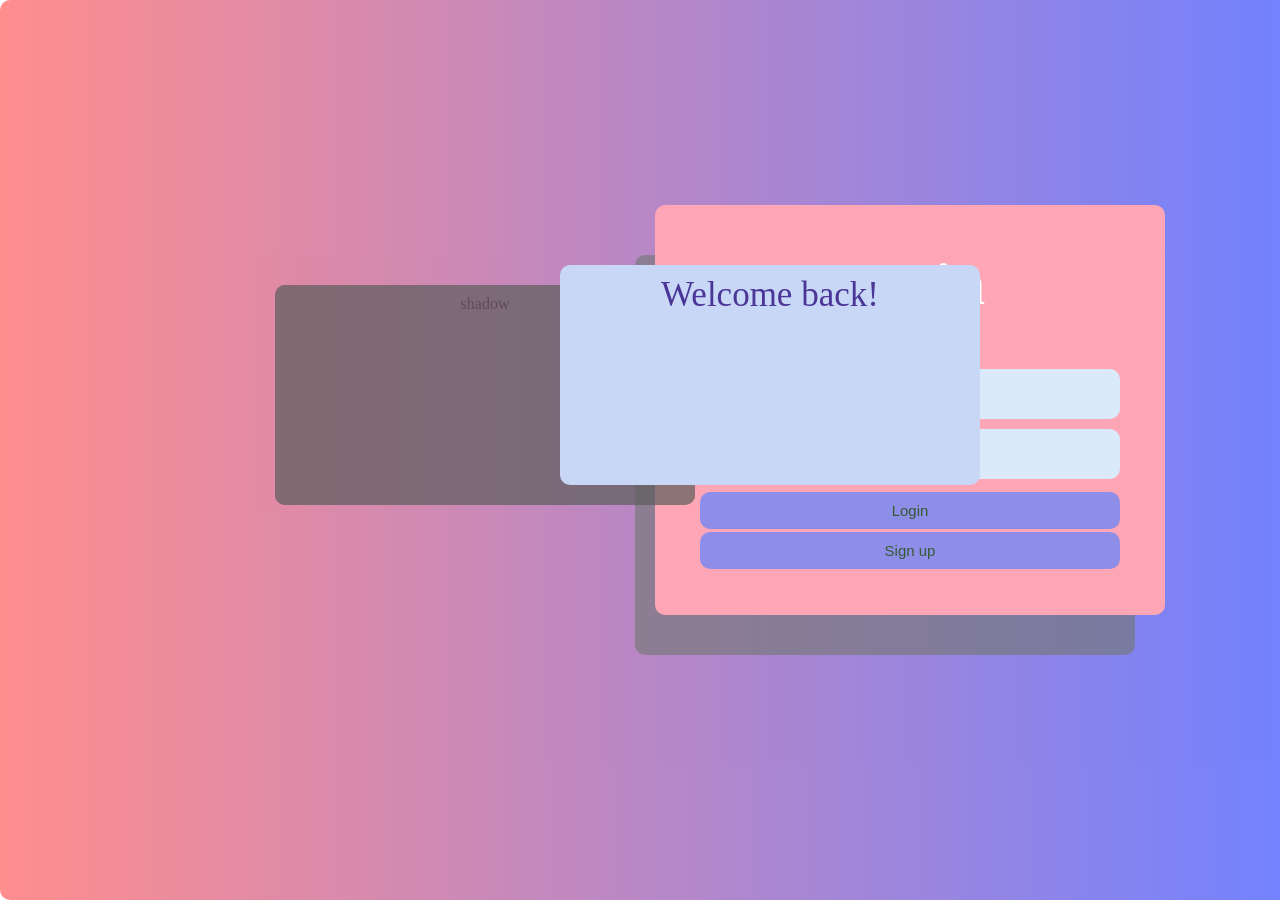
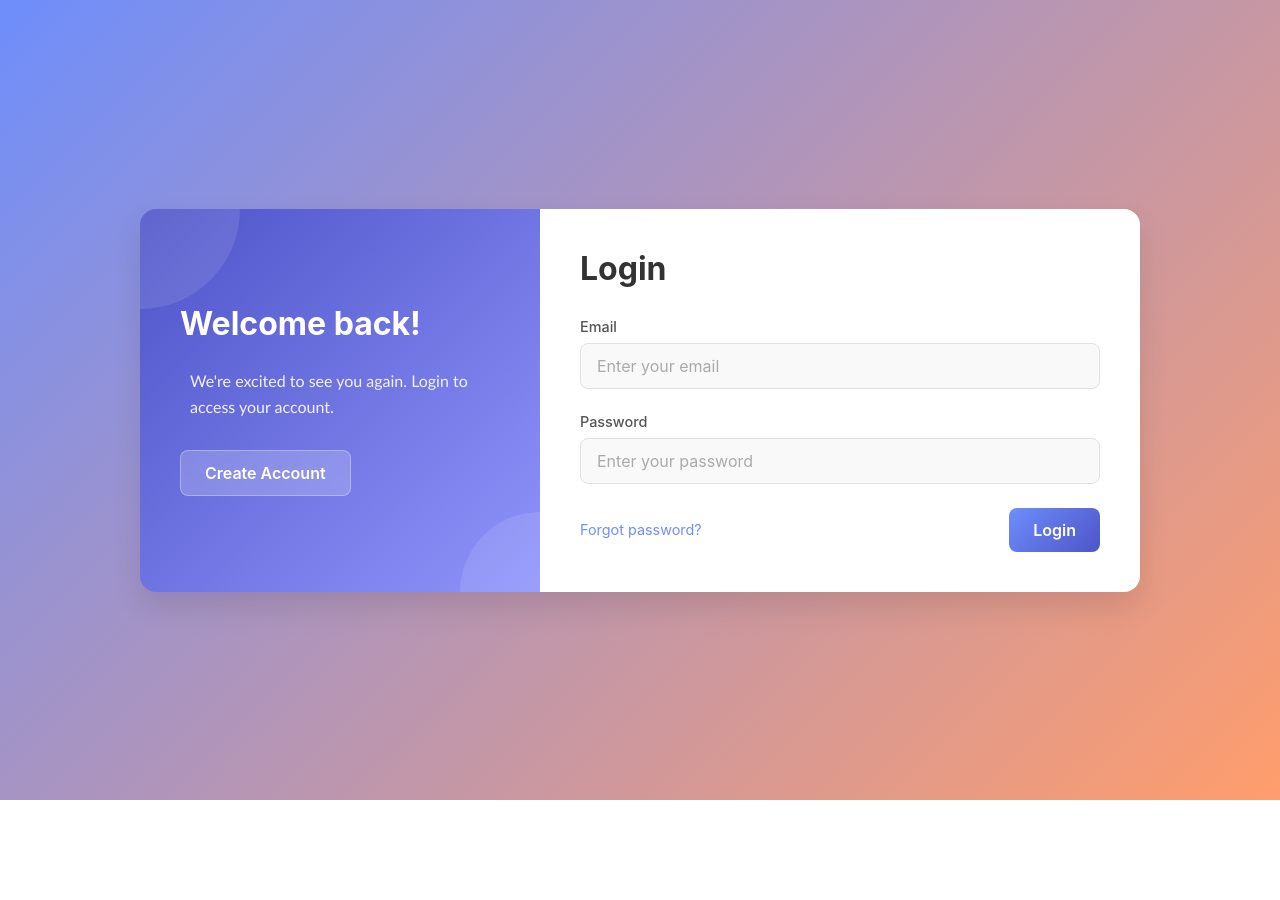
Before and after one commit to Rcheng2003/Sone, a React (Create React App) app in the folder client/: page /login in a window 1280 px wide. After the commit the page ends 800 px from the top, so only its background shows below. Built offline with nearby package versions, Linux system fonts and the light colour scheme.

Commit message:
login page design

```diff
--- a/client/src/pages/LoginPage.css
+++ b/client/src/pages/LoginPage.css
@@ -1,95 +1,262 @@
-.Login{
-    background: linear-gradient(to right,rgb(255, 113, 113), rgb(79, 99, 255));
-    text-align: center;
-    object-fit: fill;
-    opacity: 80%;
-    margin: auto;
-    width: 100%;
-    height: 890px;
-    padding: 5px;
-    background-position: center center;
-    background-size: cover;
-    border-radius: 10px;
-    justify-content: space-between;
-    position: sticky;
-
+/* Base and Reset Styles */
+* {
+  margin: 0;
+  padding: 0;
+  box-sizing: border-box;
+  font-family: "Inter", sans-serif;
 }
 
-.LoginShadow{
-    width: 500px;
-    height: 400px;
-    margin-top: 250px;
-    margin-left: 630px;
-    border-radius: 10px;
-    position: absolute;
-    box-shadow: inset 0 0 0 1000px rgba(82, 85, 83, 0.637);
-    color: white;
-}
-.Loginn{
-    font-size: 30px;
-    width: 500px;
-    height: 400px;
-    margin-top: 200px;
-    margin-left: 650px;
-    background-color:rgb(254, 145, 163);
-    border-radius: 10px;
-    justify-content: space-between;
-    align-self: center;
-    padding: 5px;
-    position: relative;
-    color: white;
+body,
+html {
+  height: 100%;
+  width: 100%;
 }
 
-
-.buttL{
-    border-radius: 10px;
-    color: rgb(5, 48, 4);
-    background-color: rgb(115, 115, 227);
-    border-style: none;
-    width: 420px;
-    font-size: 15px;
-    margin-top: -10px;
-    padding: 10px;
-    margin-top: -10px;
+/* Main Container */
+.login-container {
+  display: flex;
+  justify-content: center;
+  align-items: center;
+  min-height: 100vh;
+  background: linear-gradient(135deg, #6e8efb, #ff9d6c);
+  padding: 20px;
 }
 
-.InputL{
-    margin-top: 10px;
-    border-radius: 10px;
-    width: 400px;
-    font-size: 15px;
-    padding: 10px;
-    height: 30px;
-    border-style: none;
-    background-color: rgb(209, 229, 249);
+/* Login Card Container */
+.login-card-container {
+  display: flex;
+  max-width: 1000px;
+  width: 100%;
+  height: auto;
+  border-radius: 16px;
+  overflow: hidden;
+  box-shadow: 0 15px 30px rgba(0, 0, 0, 0.1);
 }
 
-.WelcomeL{
-    width: 400px;
-    font-size: 35px;
-    padding: 10px;
-    height: 200px;
-    background-color: rgb(188, 206, 246);
-    border-radius: 10px;
-    margin-left: 250px;
-    align-self: baseline;
-    position: relative;
-    margin-top: -350px;
-    color: rgb(31, 5, 127);
-    justify-self: center;
+/* Welcome Side */
+.welcome-card {
+  background: linear-gradient(135deg, #4e54c8, #8f94fb);
+  color: white;
+  padding: 40px;
+  display: flex;
+  flex-direction: column;
+  justify-content: center;
+  width: 40%;
+  position: relative;
+  overflow: hidden;
 }
 
-.WelcomeLShadow{
+.welcome-card::before {
+  content: "";
+  position: absolute;
+  top: -100px;
+  left: -100px;
+  width: 200px;
+  height: 200px;
+  border-radius: 50%;
+  background: rgba(255, 255, 255, 0.1);
+}
 
-    width: 400px;
+.welcome-card::after {
+  content: "";
+  position: absolute;
+  bottom: -80px;
+  right: -80px;
+  width: 160px;
+  height: 160px;
+  border-radius: 50%;
+  background: rgba(255, 255, 255, 0.1);
+}
+
+.welcome-content {
+  position: relative;
+  z-index: 2;
+}
+
+.welcome-content h2 {
+  font-size: 2rem;
+  margin-bottom: 20px;
+  font-weight: 700;
+}
+
+.welcome-content p {
+  margin-bottom: 30px;
+  line-height: 1.6;
+  opacity: 0.9;
+}
+
+/* Login Form Side */
+.login-card {
+  background: white;
+  padding: 40px;
+  width: 60%;
+  display: flex;
+  align-items: center;
+}
+
+.login-form-container {
+  width: 100%;
+}
+
+.login-form-container h1 {
+  color: #333;
+  margin-bottom: 30px;
+  font-size: 2rem;
+  font-weight: 700;
+}
+
+.login-form {
+  width: 100%;
+}
+
+.form-group {
+  margin-bottom: 24px;
+}
+
+.form-group label {
+  display: block;
+  margin-bottom: 8px;
+  font-size: 0.9rem;
+  color: #555;
+  font-weight: 500;
+}
+
+.form-input {
+  width: 100%;
+  padding: 12px 16px;
+  border: 1px solid #e1e1e1;
+  border-radius: 8px;
+  font-size: 1rem;
+  transition: all 0.3s ease;
+  background-color: #f9f9f9;
+}
+
+.form-input:focus {
+  outline: none;
+  border-color: #6e8efb;
+  box-shadow: 0 0 0 2px rgba(110, 142, 251, 0.2);
+  background-color: white;
+}
+
+.form-input::placeholder {
+  color: #aaa;
+}
+
+.error-message {
+  color: #e53935;
+  margin-bottom: 20px;
+  font-size: 0.9rem;
+}
+
+.form-footer {
+  display: flex;
+  justify-content: space-between;
+  align-items: center;
+  margin-top: 10px;
+}
+
+.forgot-password {
+  color: #6e8efb;
+  text-decoration: none;
+  font-size: 0.9rem;
+  transition: color 0.3s ease;
+}
+
+.forgot-password:hover {
+  color: #4e54c8;
+  text-decoration: underline;
+}
+
+/* Buttons */
+.primary-button,
+.secondary-button {
+  cursor: pointer;
+  padding: 12px 24px;
+  border: none;
+  border-radius: 8px;
+  font-size: 1rem;
+  font-weight: 600;
+  text-align: center;
+  transition: all 0.3s ease;
+}
+
+.primary-button {
+  background: linear-gradient(135deg, #6e8efb, #4e54c8);
+  color: white;
+  width: auto;
+}
+
+.primary-button:hover {
+  background: linear-gradient(135deg, #4e54c8, #3f45a9);
+  transform: translateY(-2px);
+  box-shadow: 0 4px 12px rgba(78, 84, 200, 0.3);
+}
+
+.secondary-button {
+  background: rgba(255, 255, 255, 0.2);
+  color: white;
+  backdrop-filter: blur(5px);
+  border: 1px solid rgba(255, 255, 255, 0.3);
+}
+
+.secondary-button:hover {
+  background: rgba(255, 255, 255, 0.3);
+  transform: translateY(-2px);
+}
+
+/* Responsive Design */
+@media (max-width: 768px) {
+  .login-card-container {
+    flex-direction: column;
+    height: auto;
+  }
+
+  .welcome-card,
+  .login-card {
+    width: 100%;
+    padding: 30px;
+  }
+
+  .welcome-card {
+    order: -1;
+    padding-bottom: 50px;
+  }
+
+  .login-card {
+    padding-top: 40px;
+  }
+
+  .welcome-content h2 {
+    font-size: 1.8rem;
+  }
+
+  .login-form-container h1 {
+    font-size: 1.8rem;
+  }
+}
+
+@media (max-width: 480px) {
+  .login-container {
     padding: 10px;
-    height: 200px;
-    background-color: rgb(0, 0, 0);
-    border-radius: 10px;
-    margin-left: 270px;
-    margin-top: -330px;
-    box-shadow: inset 0 0 0 1000px rgba(82, 85, 83, 0.637);
-    opacity: 70%;
-    position: absolute;
+  }
 
+  .welcome-card,
+  .login-card {
+    padding: 20px;
+  }
+
+  .form-footer {
+    flex-direction: column;
+    gap: 15px;
+  }
+
+  .primary-button {
+    width: 100%;
+  }
+
+  .forgot-password {
+    margin-bottom: 10px;
+    display: block;
+    text-align: center;
+  }
 }
--- a/client/src/pages/LoginPage.js
+++ b/client/src/pages/LoginPage.js
@@ -10,12 +10,12 @@ function LoginPage() {
 
   function handlePasswordChange(e) {
     setPassword(e.target.value);
-    setErrorMessage(""); // Clear error message when editing password
+    setErrorMessage("");
   }
 
   function handleEmailChange(e) {
     setEmail(e.target.value);
-    setErrorMessage(""); // Clear error message when editing password
+    setErrorMessage("");
   }
 
   async function loginUser(event) {
@@ -27,7 +27,7 @@ function LoginPage() {
         headers: {
           "Content-Type": "application/json",
         },
-        credentials: 'include',
+        credentials: "include",
         body: JSON.stringify({
           email,
           password,
@@ -35,53 +35,76 @@ function LoginPage() {
       });
       if (response.ok) {
         const data = await response.json();
-        //alert(data.message);
-        navigate('/');
+        navigate("/");
       } else {
         const errorData = await response.json();
-        setErrorMessage(errorData.error); // Set error message in state
+        setErrorMessage(errorData.error);
       }
     } catch (err) {
       console.log(err);
+      setErrorMessage("Network error. Please try again.");
     }
   }
 
   return (
-    <div>
-      <div className="Login">
-        <div className="LoginShadow"></div>
-        <div className="Loginn">
+    <div className="login-container">
+      <div className="login-card-container">
+        <div className="welcome-card">
+          <div className="welcome-content">
+            <h2>Welcome back!</h2>
+            <p>We're excited to see you again. Login to access your account.</p>
+            <button
+              className="secondary-button"
+              onClick={() => navigate("/register")}
+            >
+              Create Account
+            </button>
+          </div>
+        </div>
+
+        <div className="login-card">
+          <div className="login-form-container">
             <h1>Login</h1>
-      <form onSubmit={loginUser}>
-        <input className="InputL"
+            <form onSubmit={loginUser} className="login-form">
+              <div className="form-group">
+                <label htmlFor="email">Email</label>
+                <input
+                  id="email"
+                  className="form-input"
                   value={email}
                   onChange={handleEmailChange}
                   type="email"
-          placeholder="Email"
+                  placeholder="Enter your email"
+                  required
                 />
-        <br />
-        <input className="InputL"
+              </div>
+
+              <div className="form-group">
+                <label htmlFor="password">Password</label>
+                <input
+                  id="password"
+                  className="form-input"
                   value={password}
                   onChange={handlePasswordChange}
                   type="password"
-          placeholder="Password"
+                  placeholder="Enter your password"
+                  required
                 />
-        <br />
-        <p className="errorText">{errorMessage}</p> {}
-        <input className="buttL" type="submit" value="Login" />
-      </form>
-      <button className="buttL" onClick={() => navigate("/register")}>Sign up</button>
               </div>
 
-    <div className="WelcomeLShadow">
-      shadow
+              {errorMessage && <p className="error-message">{errorMessage}</p>}
+
+              <div className="form-footer">
+                <a href="#" className="forgot-password">
+                  Forgot password?
+                </a>
+                <button className="primary-button" type="submit">
+                  Login
+                </button>
               </div>
-
-    <div className="WelcomeL">
-      Welcome back!
+            </form>
           </div>
-
-
+        </div>
       </div>
     </div>
   );
```
Lines whose indentation alone changed are shown as unchanged.
